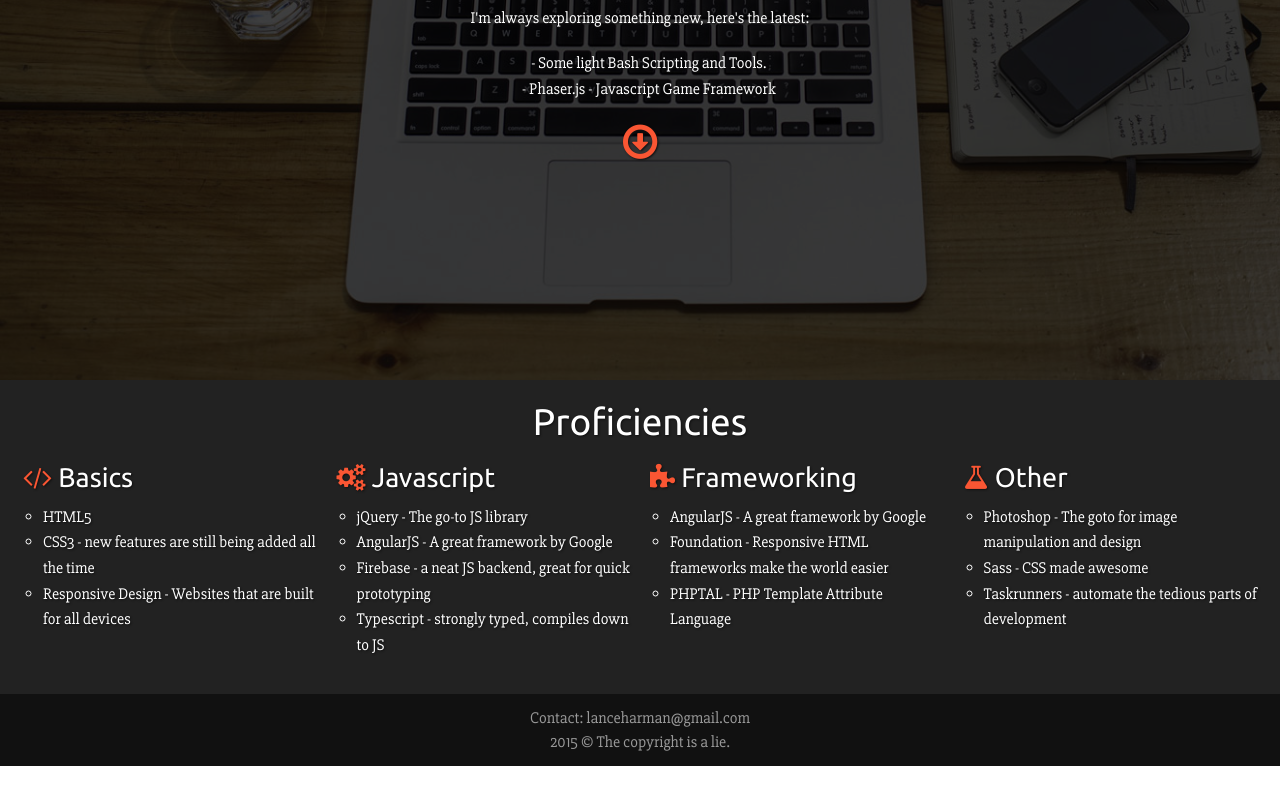
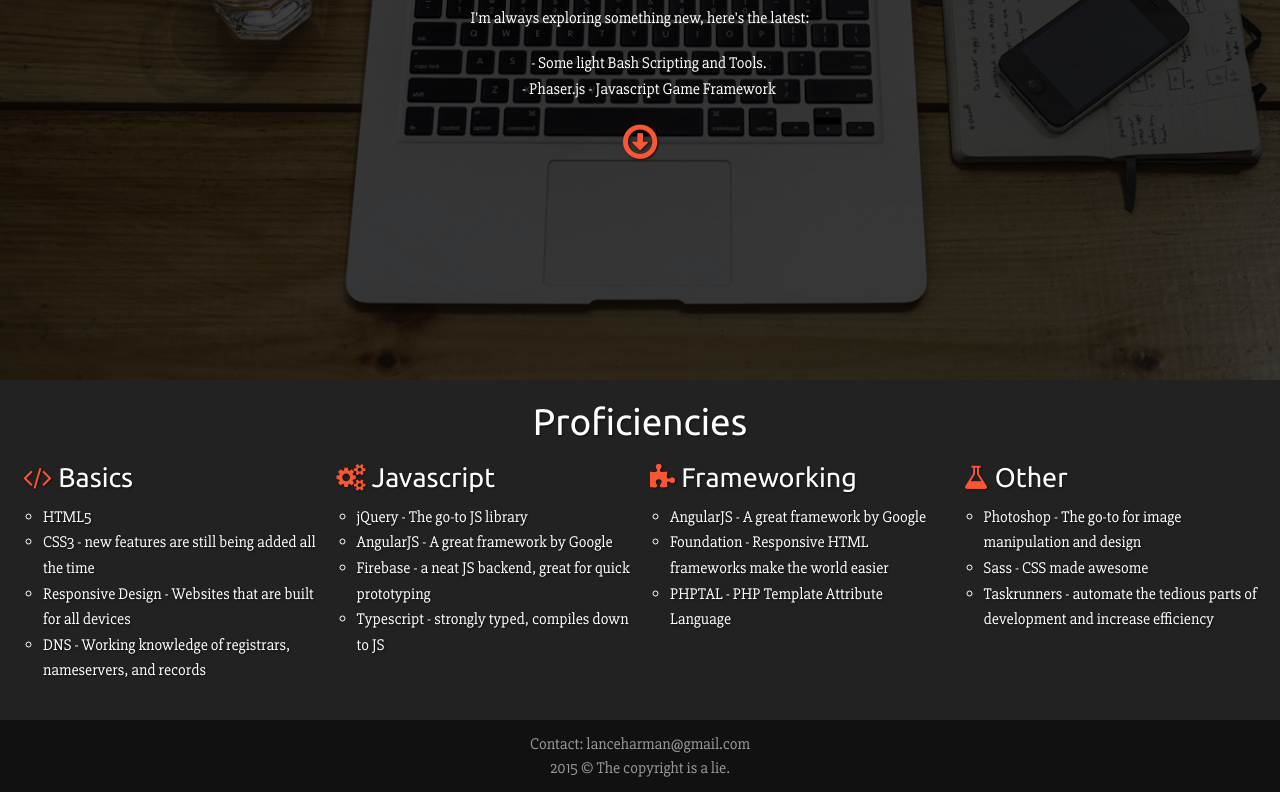
Before and after one commit to lanceharman/portfolio, a website: page index.html in a window 1280 px wide. Shown: the part 474-1266 px from the top of the page. Before the commit the page ends 1240 px from the top, so only its background shows below. Drawn offline with Linux system fonts and the light colour scheme.

Commit message:
Updated Home - Proficiencies

```diff
--- a/views/home/home.html
+++ b/views/home/home.html
@@ -53,6 +53,9 @@
 						<li>
 							Responsive Design - Websites that are built for all devices
 						</li>
+						<li>
+							DNS - Working knowledge of registrars, nameservers, and records
+						</li>
 					</ul>
 				</li>
 
@@ -93,13 +96,13 @@
 					<h3><i class="fa fa-flask"></i> Other</h3>
 					<ul>
 						<li>
-							Photoshop - The goto for image manipulation and design
+							Photoshop - The go-to for image manipulation and design
 						</li>
 						<li>
 							Sass - CSS made awesome
 						</li>
 						<li>
-							Taskrunners - automate the tedious parts of development
+							Taskrunners - automate the tedious parts of development and increase efficiency
 						</li>
 					</ul>
 				</li>
```
